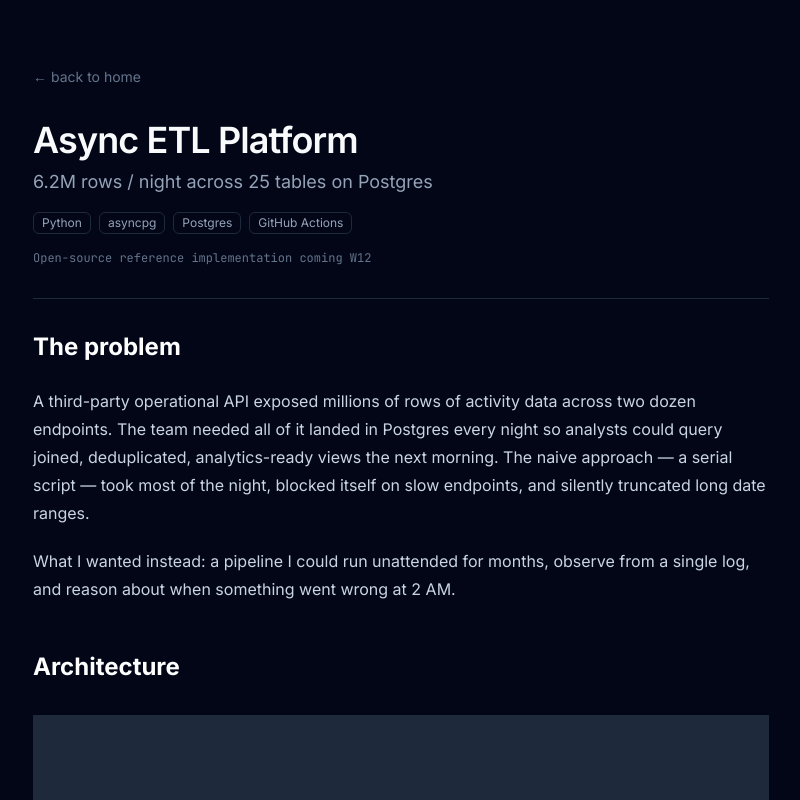
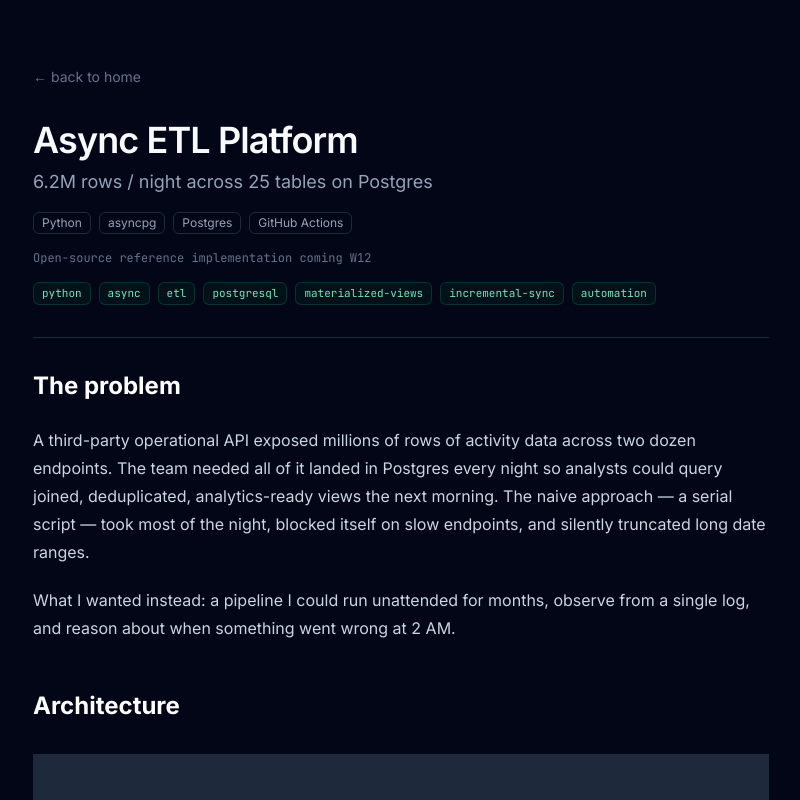
Before and after one commit to Jamil1016/portfolio, a Next.js app: page /projects/local-pipeline in a window 1280 px wide. Shown: the top 800 px of the page, without its empty margins (239-1039 px from the left). Built offline with nearby package versions, Linux system fonts and the light colour scheme.

Commit message:
feat: add TagPills component + render in case-study Layout

```diff
--- a/components/case-study/Layout.tsx
+++ b/components/case-study/Layout.tsx
@@ -1,5 +1,6 @@
 import type { ProjectMeta } from "@/lib/projects";
 import Link from "next/link";
+import { TagPills } from "./TagPills";
 
 export function CaseStudyLayout({
   project,
@@ -33,6 +34,9 @@ export function CaseStudyLayout({
             Open-source reference implementation coming {project.publicEtaWeek}
           </p>
         )}
+        <div className="mt-4">
+          <TagPills tags={project.tags} />
+        </div>
       </header>
       <div className="prose prose-invert prose-slate mt-8 max-w-none">
         {children}
--- /dev/null
+++ b/components/case-study/TagPills.tsx
@@ -0,0 +1,18 @@
+import Link from "next/link";
+
+export function TagPills({ tags }: { tags: string[] }) {
+  if (tags.length === 0) return null;
+  return (
+    <div className="flex flex-wrap gap-2">
+      {tags.map((tag) => (
+        <Link
+          key={tag}
+          href={`/projects#tag=${tag}`}
+          className="rounded-md border border-emerald-900/60 bg-emerald-950/30 px-2 py-0.5 text-[11px] font-mono text-emerald-300 hover:border-emerald-700 hover:bg-emerald-900/40 transition-colors"
+        >
+          {tag}
+        </Link>
+      ))}
+    </div>
+  );
+}
```
Also changed, not shown: 1 other file (tests, documents, lock files or other folders).
